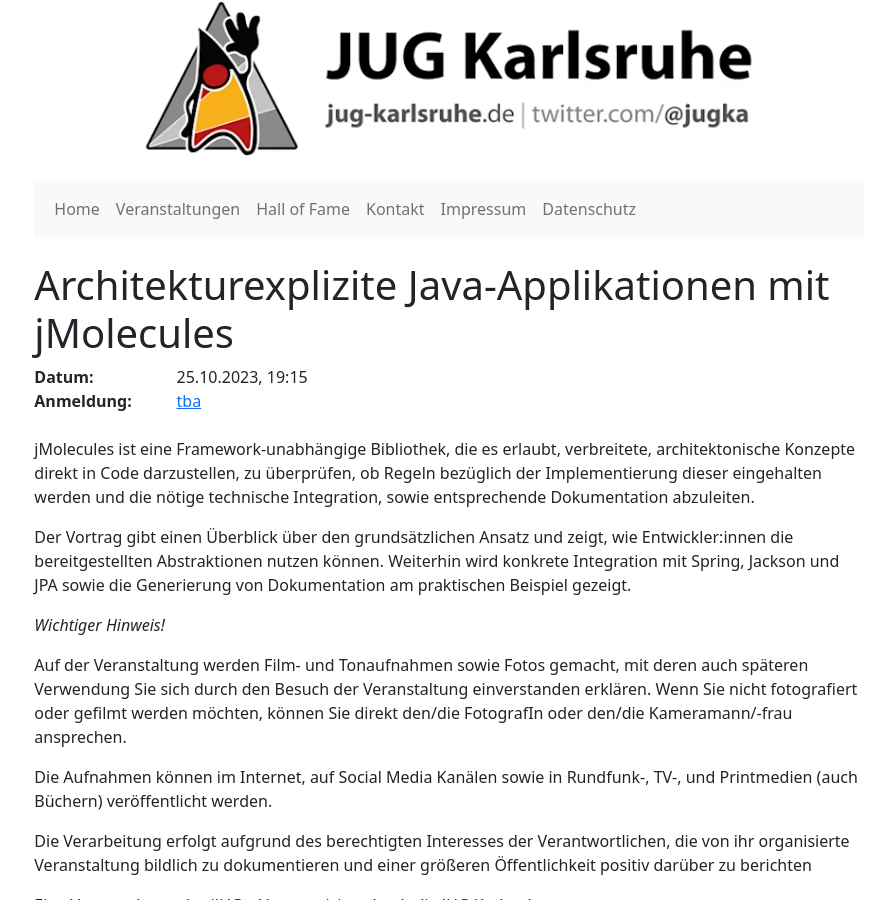
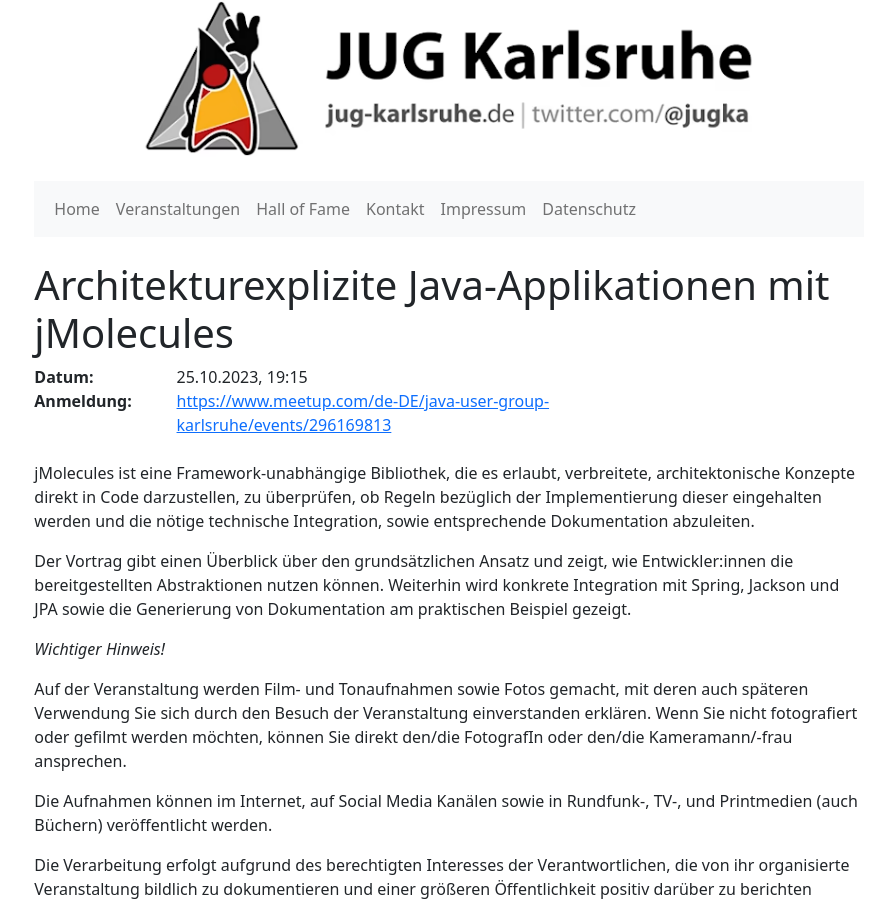
Before and after one commit to jugka/jugka-site, a Jekyll site: the page built from _posts/events/2023-10-25-architekturexplizite-java-applikationen-mit-jmolecules.markdown, in a window 1280 px wide and 900 px high. Shown: the whole window, without its empty margins (191-1079 px from the left). Built offline with Jekyll 4.4.1, drawn with Linux system fonts in a browser that asks for light colours.

Commit message:
Update 2023-10-25-architekturexplizite-java-applikationen-mit-jmolecules.markdown

```diff
--- a/_posts/events/2023-10-25-architekturexplizite-java-applikationen-mit-jmolecules.markdown
+++ b/_posts/events/2023-10-25-architekturexplizite-java-applikationen-mit-jmolecules.markdown
@@ -2,7 +2,7 @@
 layout: event
 title:  "Architekturexplizite Java-Applikationen mit jMolecules"
 date:   2023-10-25 19:15:00 +0200
-registration: tba
+registration: https://www.meetup.com/de-DE/java-user-group-karlsruhe/events/296169813
 tags: events
 speakers:
  - ogierke
```
